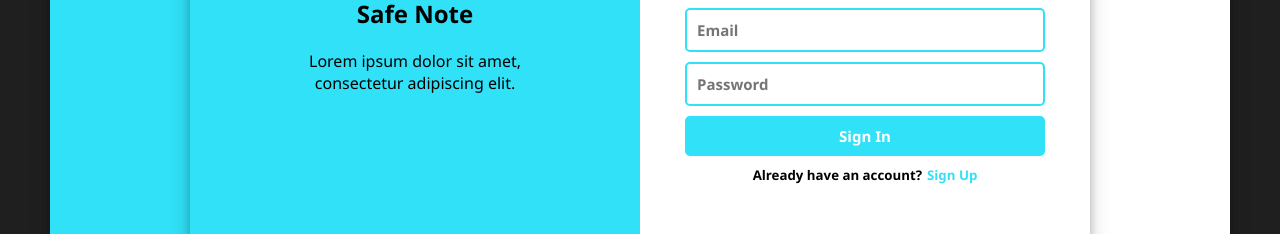
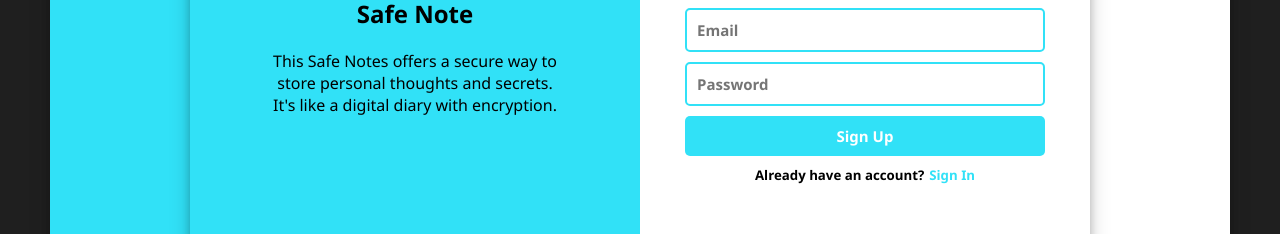
Before and after one commit to codeguyakash/safenotes, a React (Vite) app: page /signup in a window 1280 px wide. Shown: the part 408-642 px from the top of the page. Built offline with nearby package versions, Linux system fonts and the light colour scheme.

Commit message:
fixed bug

```diff
--- a/index.html
+++ b/index.html
@@ -2,7 +2,7 @@
 <html lang="en">
   <head>
     <meta charset="UTF-8" />
-    <link rel="icon" type="image/svg+xml" href="https://cdn-icons-png.flaticon.com/512/3209/3209265.png" />
+    <link rel="icon" type="image/svg+xml" href="./src/assets/Icons/favicon.png" />
     <meta name="viewport" content="width=device-width, initial-scale=1.0" />
     <title>Safe Note</title>
   </head>
--- a/src/components/SignIn.jsx
+++ b/src/components/SignIn.jsx
@@ -67,7 +67,7 @@ const Signin = () => {
                 width="150px"
               />
               <h2>Safe Note</h2>
-              <p>This Safe Notes offers a secure way to store personal thoughts and secrets. It's like a digital diary with encryption</p>
+              <p>This Safe Notes offers a secure way to store personal thoughts and secrets. It's like a digital diary with encryption.</p>
             </div>
             <div className="form-child-right">
               <form onSubmit={onSignIN}>
--- a/src/components/SignUp.jsx
+++ b/src/components/SignUp.jsx
@@ -49,7 +49,7 @@ const SignUp = () => {
                 width="150px"
               />
               <h2>Safe Note</h2>
-              <p>Lorem ipsum dolor sit amet, consectetur adipiscing elit.</p>
+              <p>This Safe Notes offers a secure way to store personal thoughts and secrets. It's like a digital diary with encryption.</p>
             </div>
             <div className="form-child-right">
               <form onSubmit={onSignUP}>
@@ -83,13 +83,13 @@ const SignUp = () => {
                 </div>
                 <div>
                   <button className="button" type="submit">
-                    Sign In
+                    Sign Up
                   </button>
                   <br />
                   <h5 className="have-account">
                     Already have an account?
                     <Link className="linkforsignin" to="/signin">
-                      Sign Up
+                      Sign In
                     </Link>
                   </h5>
                 </div>
```
Also changed, not shown: src/assets/Icons/favicon.png (added).
